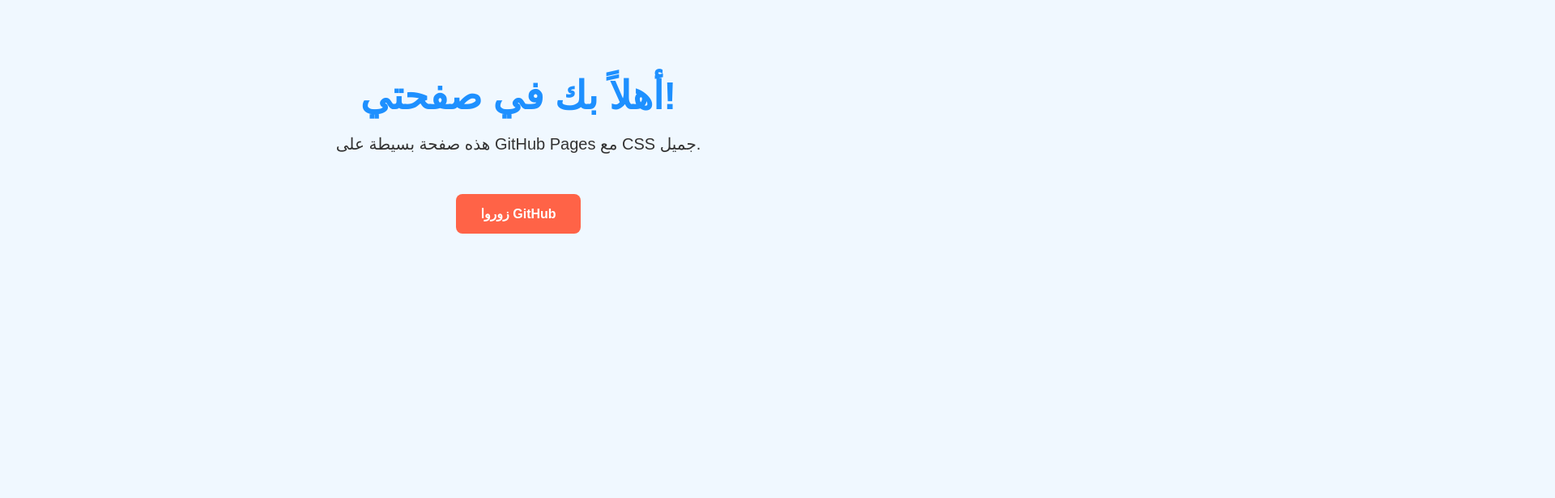
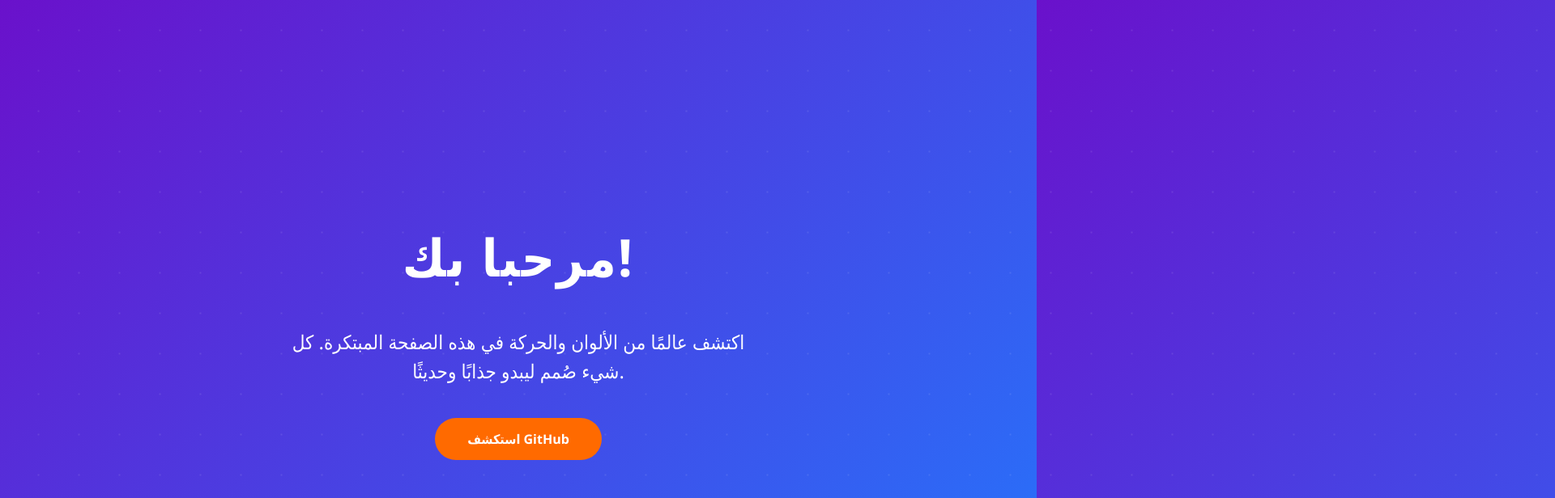
Before and after one commit to Hadeel1233/my_web, a plain HTML site: page index.html in a window 1280 px wide. Shown: the top 616 px of the page at 81% size, 1920 px wide, since content can reach past the window. Drawn offline with Linux system fonts and the light colour scheme.

Commit message:
index.html

```diff
--- a/index.html
+++ b/index.html
@@ -1,50 +1,97 @@
 <!DOCTYPE html>
-<html>
+<html lang="ar">
 <head>
-  <title>صفحتي على GitHub</title>
+  <meta charset="UTF-8">
+  <meta name="viewport" content="width=device-width, initial-scale=1.0">
+  <title>صفحتي المبهرة</title>
   <style>
-    /* تغيير خلفية الصفحة */
+    /* خلفية الصفحة مع تأثير تدرج */
     body {
-      background-color: #f0f8ff; /* لون أزرق فاتح */
-      font-family: Arial, sans-serif;
+      margin: 0;
+      font-family: 'Segoe UI', Tahoma, Geneva, Verdana, sans-serif;
+      background: linear-gradient(135deg, #6a11cb, #2575fc);
+      color: #fff;
+      display: flex;
+      flex-direction: column;
+      justify-content: center;
+      align-items: center;
+      height: 100vh;
       text-align: center;
-      padding: 50px;
     }
 
-    /* عنوان الصفحة */
+    /* العنوان الرئيسي */
     h1 {
-      color: #1e90ff; /* أزرق غامق */
-      font-size: 48px;
+      font-size: 4rem;
       margin-bottom: 20px;
+      letter-spacing: 2px;
+      animation: slideIn 1s ease-out;
     }
 
     /* النصوص */
     p {
-      color: #333;
-      font-size: 20px;
+      font-size: 1.5rem;
+      margin-bottom: 40px;
+      line-height: 1.5;
+      max-width: 600px;
+      animation: fadeIn 2s ease-out;
     }
 
-    /* إضافة زر جميل */
+    /* الأزرار */
     a.button {
-      display: inline-block;
-      margin-top: 30px;
-      padding: 15px 30px;
-      background-color: #ff6347; /* أحمر برتقالي */
-      color: white;
       text-decoration: none;
-      border-radius: 8px;
+      color: #fff;
+      background: #ff6a00;
+      padding: 15px 40px;
+      border-radius: 50px;
       font-weight: bold;
-      transition: background-color 0.3s;
+      transition: transform 0.3s, background 0.3s;
     }
 
     a.button:hover {
-      background-color: #ff4500; /* أحمر غامق عند المرور */
+      background: #ff8c42;
+      transform: scale(1.1);
     }
+
+    /* تأثيرات الحركة */
+    @keyframes slideIn {
+      0% { transform: translateY(-50px); opacity: 0; }
+      100% { transform: translateY(0); opacity: 1; }
+    }
+
+    @keyframes fadeIn {
+      0% { opacity: 0; }
+      100% { opacity: 1; }
+    }
+
+    /* تصميم خلفية متحركة بسيطة */
+    body::before {
+      content: "";
+      position: absolute;
+      width: 200%;
+      height: 200%;
+      background: radial-gradient(circle, rgba(255,255,255,0.1) 1px, transparent 1px);
+      background-size: 50px 50px;
+      top: -50%;
+      left: -50%;
+      animation: moveBackground 20s linear infinite;
+      z-index: 0;
+    }
+
+    body > * {
+      position: relative;
+      z-index: 1;
+    }
+
+    @keyframes moveBackground {
+      0% { transform: translate(0,0); }
+      100% { transform: translate(50px,50px); }
+    }
+
   </style>
 </head>
 <body>
-  <h1>أهلاً بك في صفحتي!</h1>
-  <p>هذه صفحة بسيطة على GitHub Pages مع CSS جميل.</p>
-  <a href="https://github.com" class="button">زوروا GitHub</a>
+  <h1>مرحبا بك!</h1>
+  <p>اكتشف عالمًا من الألوان والحركة في هذه الصفحة المبتكرة. كل شيء صُمم ليبدو جذابًا وحديثًا.</p>
+  <a href="https://github.com" class="button">استكشف GitHub</a>
 </body>
 </html>
```
